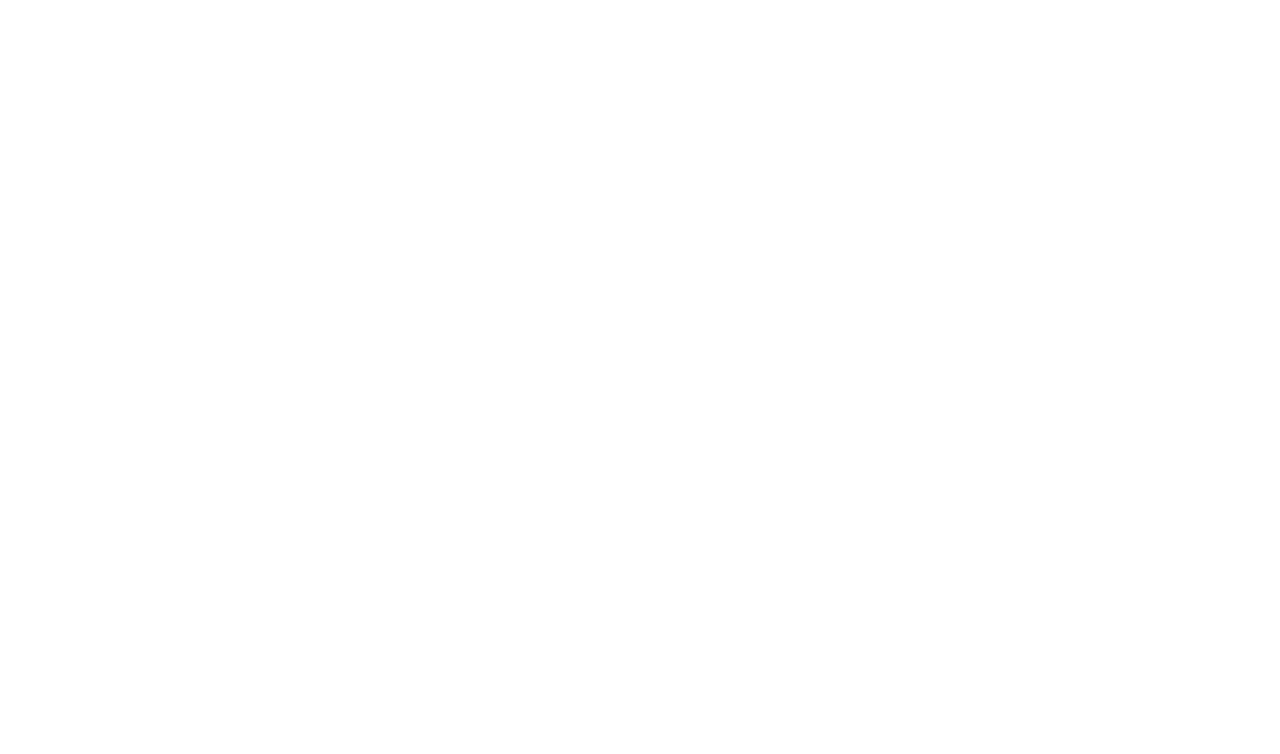
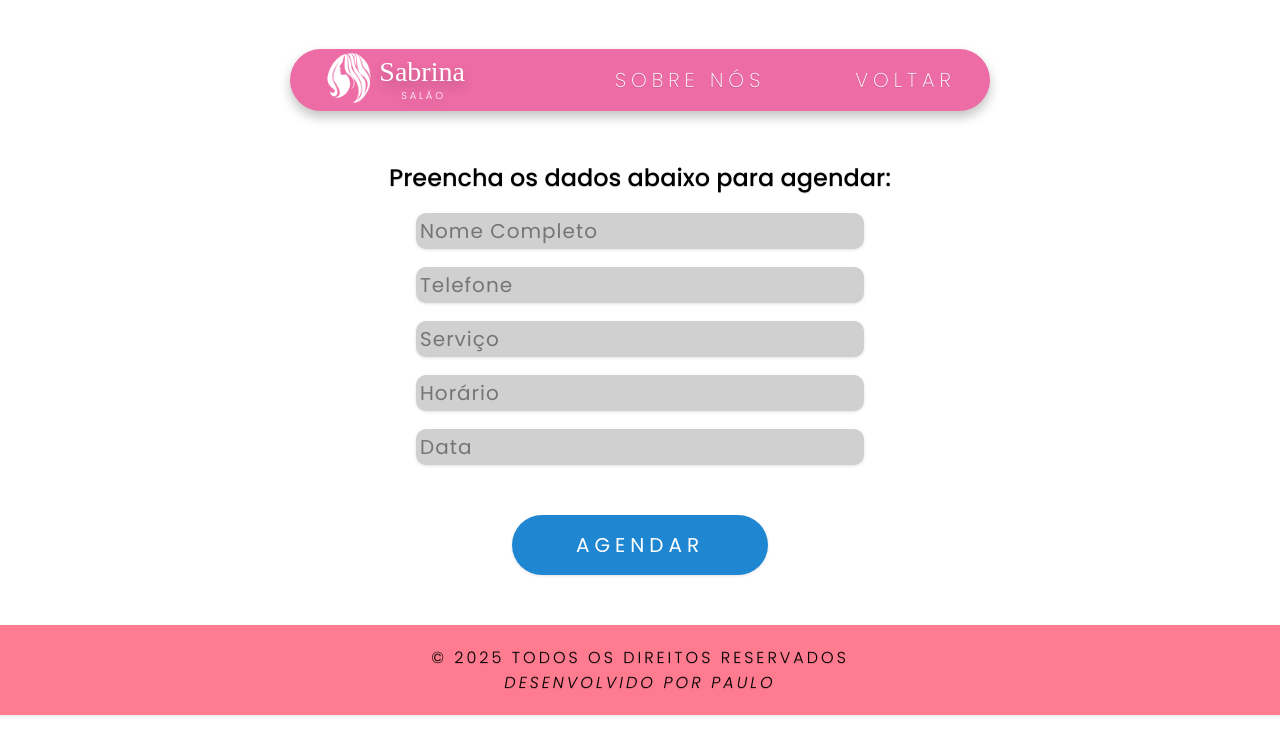
Before and after one commit to paulo-elias-silva/site-modelo-salao, a plain HTML site: page agendar.html in a window 1280 px wide. Drawn offline with Linux system fonts and the light colour scheme; a web font is replaced by a local one.

Commit message:
9-Inicio-Agendar

```diff
--- a/agendar.html
+++ b/agendar.html
@@ -3,9 +3,66 @@
     <head>
         <meta charset="UTF-8">
         <meta name="viewport" content="width=device-width, initial-scale=1.0">
-    <title>Sabrina Salão</title>
+        <title>Sabrina Salão | Agendar</title>
+        <link rel="stylesheet" href="assets/CSS/style-agendar.css" />
+        <link rel="icon" type="image/x-icon" href="assets/favicon.ico"/>  <!--FAVICON - |rel=Informando que é um icone | type=informando o tipo de arquivo (png, jpge, gift, icon,etc) |href=informando o caminho-->
     </head>
     <body>
+        <!--MENU-->
+        <section class="menu">
+            <div class="menu--area">
+                    <div class="menu--ret"> <!-- separando uma area para estilizar   no CSS -->
+                        <div class="menu--ret-nav">
+                            <div class="menu--ret-logo-area">
+                                <a href="index.html"><img class="menu--ret-logo-img" src="assets/Logomarca.png" alt="SALAO SABRINA">
+                                </a>
+                                <div class="texto-logo-area"> <!-- Essa DIV irá funcionar como um bloco para manter o texto em coluna e ficar editável em linha na TAG pai junto com o logomarca-->
+                                    <h1 class="texto-logo">Sabrina</h1>
+                                    <h2 class="texto2-logo">S A L Ã O</h2>
+                                </div>
+                            </div>
+                            <nav>
+                            <ul class="menu--ret-nav-ul">
+                                <li><a href="sobrenos.html" class="nav-sobrenos">SOBRE  NÓS</a></li>
+                                <li><a href="index.html" class="nav-voltar">VOLTAR</a></li>
+                        </nav>
+                        </div>
+                    </div>
+            </div>
+        </section>
+        <!--FIM MENU-->
 
+        <section id="formulario">
+            <h2 class="formulario--texto" id="titulo">Preencha os dados abaixo para agendar:</h2>
+
+            <form autocomplete="off"> <!--Por ser apenas um modelo, não estou usando <action> e <method>-->
+                    <label for="nomeCompleto" class="formulario--label">Nome completo:</label>
+                    <input type="text" id="nomeCompleto" name="nomeCompleto" class="formulario--input" placeholder="Nome Completo"/>
+
+                    <label for="telefone" class="formulario--label">Telefone:</label>
+                    <input type="text" id="telefone" name="telefone" class="formulario--input" placeholder="Telefone"/>
+
+                    <label for="servico" class="formulario--label">Telefone:</label>
+                    <input type="text" id="servico" name="servico" class="formulario--input" placeholder="Serviço">
+
+                    <label for="horario" class="formulario--label">Horário</label>
+                    <input type="text" id="horario" name="horario" class="formulario--input" placeholder="Horário">
+
+                    <label for="data" class="formulario--label">Data</label>
+                    <input type="text" id="data" name="data" class="formulario--input" placeholder="Data">
+
+                    <button type="submit" id="formulario--botao">AGENDAR</button>
+
+            </form>
+
+        </section>
+
+        <!--FOOTER-->
+        <footer>
+            <div id="footer--area-rosa">
+                <div class="footer--texto" id="footer--texto3">© 2025 TODOS OS DIREITOS RESERVADOS
+                    <br><span id="dev">Desenvolvido por Paulo</span></div>
+            </div>
+        </footer>
     </body>
 </html>
--- /dev/null
+++ b/assets/CSS/style-agendar.css
@@ -0,0 +1,185 @@
+  /*Fontes que estado sendo usado no site: */
+@import url('https://fonts.googleapis.com/css2?family=Poppins:ital,wght@0,100;0,200;0,300;0,400;0,500;0,600;0,700;0,800;0,900;1,100;1,200;1,300;1,400;1,500;1,600;1,700;1,800;1,900&family=Puppies+Play&family=Roboto+Mono:ital,wght@0,100..700;1,100..700&display=swap');
+
+html{
+  font-size: 16px; /* Tamanho de fonte base */
+  height: 100%;
+}
+* {
+  box-sizing: border-box;
+}
+body{
+    height: 100%;
+    margin: 0;
+    padding: 0;
+    text-shadow: 0rem 0.05rem 0.06rem rgba(0, 0, 0, 0.16);
+    display: flex;
+    flex-direction: column;
+}
+/*MENU*/
+    .menu--area{
+        position: relative;
+        width: 100%;
+        padding: 80px;
+        background-color: rgb(255, 255, 255);
+    }
+  .menu--ret{  /*Estilização do retângulo*/
+        background-color: #ED6CA5;
+        border-radius: 3.125rem;
+        box-shadow: 0px 0.375rem 0.75rem 0px rgba(0, 0, 0, 0.24);
+        width: 43.75rem;
+
+        /*Posicionando o retângulo do menu: */
+        display: flex;
+        flex-direction: row;
+        justify-content: space-around;
+        gap: 0.9375rem; /* 15px / 16px = 0.9375rem */
+        z-index: 10; /*Faz com que o retagunlo fique por cima do vídeo, por padrão as tags recebe um valor z-index, ao colocar um valor maior, você esta dando enfâse e garantido que a ordem que você deseja seja respeitado*/
+
+        /*Centralizando o retangulo*/
+        position: absolute; /*Ele não vai acompanhar o rolamento*/
+        top: 50%; /* Posiciona o topo do elemento no centro vertical da tela */
+        left: 50%; /* Posiciona a esquerda do elemento no centro horizontal da tela, idepedente o do tamanho */
+        transform: translate(-50%, -50%); /* Centraliza o elemento subtraindo metade da sua largura e altura, técnica para centralizar, lembrando que ele trabalha com X e Y*/
+  }
+  .menu--ret-nav{
+        display: flex;
+        flex-direction: row;
+        align-items: center;
+  }
+  .menu--ret-nav-ul{ /*Estilizando e posicionando o <NAV>*/
+        display: flex;
+        flex-direction: row;
+        align-items: center;
+        gap: 5.625rem;
+        margin-left: 6.875rem;
+        list-style: none;
+  }
+  /*Estilizando o texto em si do <NAV>*/
+  .nav-sobrenos{
+        text-decoration: none;
+        color: #FFF;
+        font-family: Poppins, sans-serif;
+        font-size: 1.25rem;
+        font-style: normal;
+        font-weight: 275;
+        line-height: normal;
+        letter-spacing: 0.3125rem;
+  }
+  .nav-voltar{
+        text-decoration: none;
+        color: #FFF;
+        font-family: Poppins, sans-serif;
+        font-size: 1.25rem;
+        font-style: normal;
+        font-weight: 275;
+        line-height: normal;
+        letter-spacing: 0.3125rem;
+  }
+  /*Inciando estilização de Logomarca*/
+    .menu--ret-logo-area{ /*Controlando a posição do texto e da logomarca em linha*/
+      display: flex;
+      flex-direction: row;
+      align-items: center;
+      gap: 0.3125rem;
+    }
+    .menu--ret-logo-img{ /*Controlando tamanho da logomarca*/
+      object-fit: contain;
+      width: 3.125rem;
+      height: 3.125rem;
+    }
+    .texto-logo-area{ /*Controlando texto em coluna*/
+      display: flex;
+      flex-direction: column;
+      align-items: center;
+      gap: 0px;
+    }
+    .texto-logo{
+      color: #FFF;
+      text-shadow: 0px 0.375rem 0.75rem rgba(0, 0, 0, 0.24); /* 6px / 16px = 0.375rem, 12px / 16px = 0.75rem */
+      font-family: "Puppies Play";
+      font-size: 1.75rem; /* 28px / 16px = 1.75rem */
+      font-style: normal;
+      font-weight: 400;
+      line-height: normal;
+      margin: 0px;
+    }
+    .texto2-logo{
+      color: #FFF;
+      text-shadow: 0px 0.375rem 0.75rem rgba(0, 0, 0, 0.24); /* 6px / 16px = 0.375rem, 12px / 16px = 0.75rem */
+      font-family: Poppins;
+      font-size: 0.625rem; /* 10px / 16px = 0.625rem */
+      font-style: normal;
+      font-weight: 300;
+      line-height: normal;
+      margin: 0px;
+    }
+/*FIM DE ESTILIZAÇÃO DO MENU
+
+/*Footer*/
+  #footer--area-rosa{/*FOOTER AREA ROSA*/
+        background-color:#FF7C90;
+        box-shadow: 0px 0.0625rem 0.1875rem rgba(0, 0, 0, 0.12);
+        letter-spacing: 3px;
+        text-transform: uppercase;
+        font-family: Poppins, sans-serif;
+        text-align: center;
+        padding: 10px 0px;
+  }
+  #footer--texto3{
+        color: black;
+        font-weight: 350;
+        padding: 10px;
+  }
+  #dev{
+        font-style: italic;
+  }
+
+/*Conteúdo da pág*/
+  .formulario--texto{
+        font-family: Poppins, sans-serif;
+  }
+  .formulario--label{
+        opacity: 0;
+  }
+  .formulario--input{ /*estilizando o o input*/
+        font-family: Poppins, sans-serif;
+        font-weight: 400;
+        font-size:20px;
+        font-style: bold;
+        border-radius: 10px;
+        background-color: rgb(209, 208, 208);
+        width: 35%;
+        border-color: transparent;
+        box-shadow: 0px 0.0625rem 0.1875rem rgba(0, 0, 0, 0.12);
+        letter-spacing: 1px;
+
+  }
+  #titulo{
+        margin: 0;
+        padding: 0; /*<H2> tem o um padrao de margem e padding*/
+        font-weight: 450;
+        text-align: center;
+        gap: 10px;
+  }
+  form{
+        display: flex;
+        flex-direction: column;
+        align-items: center;
+        padding-bottom: 50px;
+  }
+  #formulario--botao{
+        margin-top: 50px;
+        height: 60px;
+        width: 20%;
+        background-color:#0479cce3;
+        border-radius: 35px;
+        border-color: transparent;
+        font-family: Poppins, sans-serif;
+        font-weight: 400;
+        font-size:20px;
+        font-style: bold;
+        box-shadow: 0px 0.0625rem 0.1875rem rgba(0, 0, 0, 0.12);
+        letter-spacing: 5px;
+        color: rgb(255, 255, 255);
+  }
--- a/assets/CSS/style-index.css
+++ b/assets/CSS/style-index.css
@@ -150,11 +150,10 @@ Estilização do marketing*/
       line-height: normal; /*Espaço entre o texto*/
       text-align: center;
       margin-right: 5rem;
-      text-shadow: 0rem 0.0625rem .1875rem 0rem rgba(0, 0, 0, 0.12);
   }
   .marketing--texto-titulo{
       color: #ED6CA5;
-      font-size: 2.9rem; /* Aqui mantive em 'em' pois parece ser intencional ser relativo ao pai */
+      font-size: 2.9rem;
       text-transform: uppercase; /*Letras maiúsculas*/
   }
   .marketing--texto-titulo2{
@@ -162,6 +161,7 @@ Estilização do marketing*/
   }
   .marketing-p{
       font-size: 1.3rem;
+      color: #373737;
   }
   .marketing--butao{/*ESTILIZANDO O BOTAO*/
     /*botão*/
@@ -356,11 +356,12 @@ Meu objetivo é fazer um modelo por isso não coloquei link's para quando o usu
   }
   footer{
     height: auto;
-    width: auto;
+    width: auto;black: 76px;
   }
   #footer--area-azul{
     background-color: #047ACC;
     height: 100%;
+    box-shadow: 0px 0.0625rem 0.1875rem rgba(0, 0, 0, 0.12);
   }
   .footer--texto{
     letter-spacing: 3px;
@@ -413,8 +414,9 @@ Meu objetivo é fazer um modelo por isso não coloquei link's para quando o usu
     height: 40px;
     width: 40px;
   }
-  #footer--area-rosa{
+  #footer--area-rosa{/*FOOTER AREA ROSA*/
     background-color:#FF7C90;
+    box-shadow: 0px 0.0625rem 0.1875rem rgba(0, 0, 0, 0.12);
   }
   #footer--texto3{
     color: black;
```
Also changed, not shown: index.html (+0 -1 lines), assets/CSS/style-sucesso.css (added), sucesso.html (added). Lines whose indentation alone changed are shown as unchanged.
